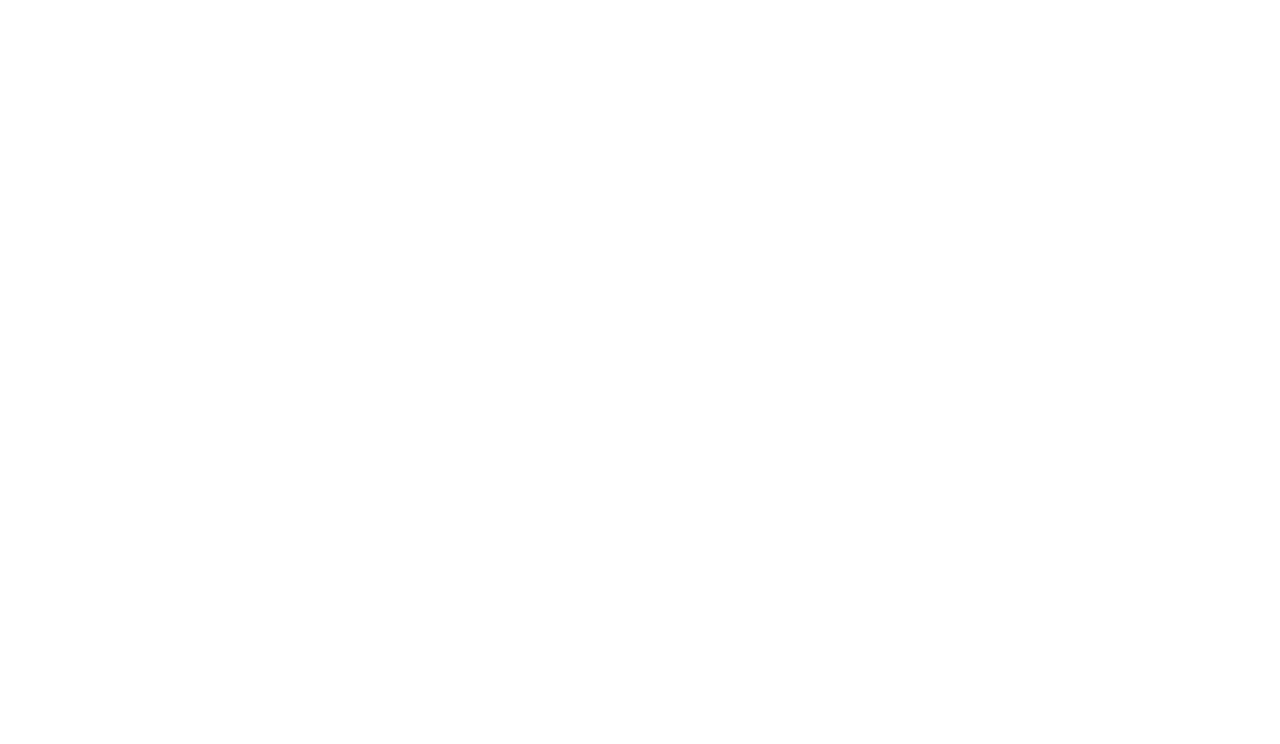
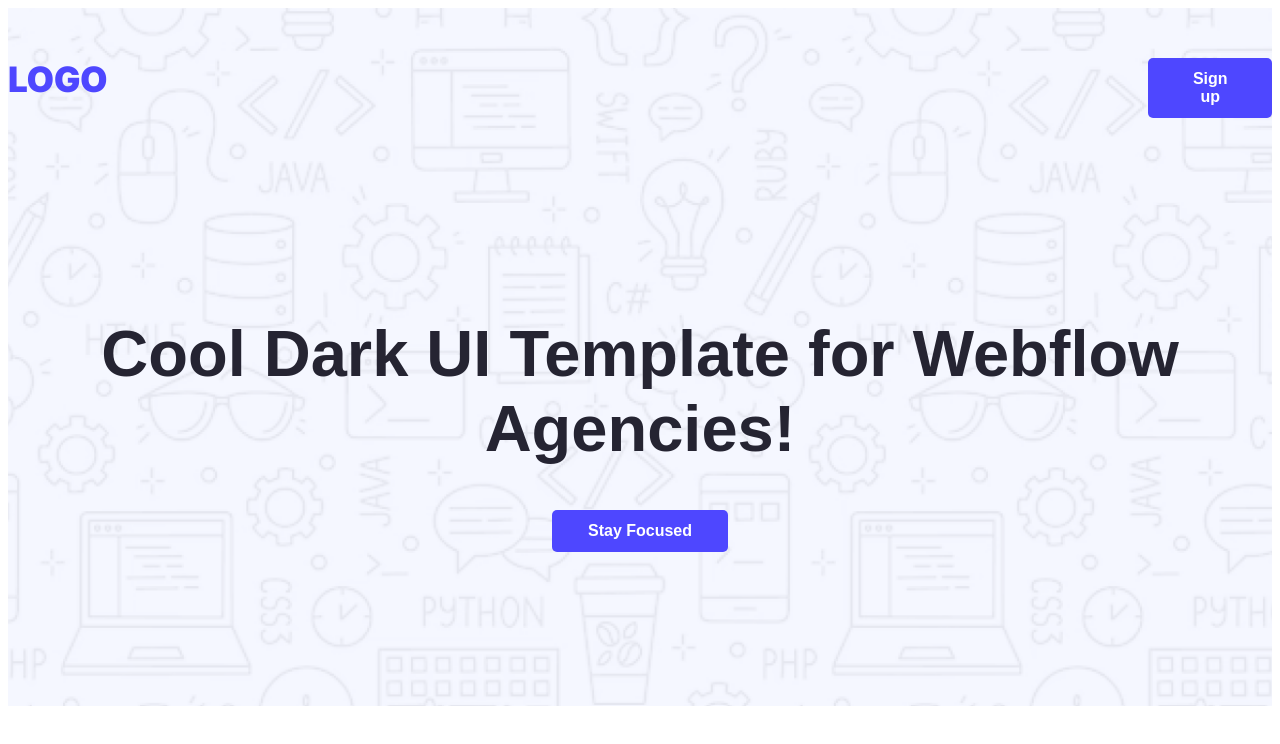
Before and after one commit to mashudasiddikamaisha/Landing-launchpad, a plain HTML site: page index.html in a window 1280 px wide. Drawn offline with Linux system fonts and the light colour scheme.

Commit message:
added banner

```diff
--- /dev/null
+++ b/Styles/launchpad.css
@@ -0,0 +1,75 @@
+/* banner style */
+
+header {
+    background-image: url(../Assets/Hero-bg.png);
+    background-size: cover;
+    background-position: center;
+    display: flex;
+    justify-content: space-between;
+    height: 698px;
+    width: auto;
+    flex-direction: column;
+}
+
+.logo {
+  font-family: "Inter", sans-serif;
+  /* font-optical-sizing: auto; */
+  font-weight: 900;
+  /* font-style: normal; */
+  color: #4E47FF;
+  font-size: 35px;
+}
+.banner-btn {
+    background-color: #4E47FF;
+    color: white;
+    padding: 12px 36px;
+    border-radius: 5px;
+    border: none;
+    cursor: pointer;
+    font-size: 16px;
+    font-weight: bold;
+}
+.banner-btn:hover {
+    background-color: darkblue;
+}
+
+.banner-intro {
+    display: flex;
+    gap: 1041px;
+    margin-top: 50px;
+}
+
+.banner-description {
+    display: flex;
+    font-size: 40px;
+    align-items: center;
+    justify-content: center;
+    text-align: center;
+    flex-direction: column;
+    flex-grow: 1;
+}
+
+
+.banner-title {
+  font-family: "Raleway", sans-serif;
+  /* font-optical-sizing: auto; */
+  font-weight: bold;
+  /* font-style: normal; */
+  text-align: center;
+  color: #252432;
+  font-size: 65px;
+}
+/* shared style */
+.signup-btn {
+    border-radius: 5px;
+    color: #FFFFFF;
+    background-color: #4E47FF;
+    padding: 12px 35px;
+    border: none;
+    font-size: 16px;
+    font-weight: bold;
+    cursor: pointer;
+}
+.signup-btn:hover {
+    background-color: darkblue;
+}
--- a/index.html
+++ b/index.html
@@ -4,9 +4,24 @@
     <meta charset="UTF-8">
     <meta name="viewport" content="width=device-width, initial-scale=1.0">
     <title>Landing Launchpad</title>
+    <link rel="preconnect" href="https://fonts.googleapis.com">
+<link rel="preconnect" href="https://fonts.gstatic.com" crossorigin>
+<link href="https://fonts.googleapis.com/css2?family=Inter:ital,opsz,wght@0,14..32,100..900;1,14..32,100..900&family=Open+Sans:ital,wght@0,300..800;1,300..800&display=swap" rel="stylesheet">
+<link rel="stylesheet" href="Styles/launchpad.css">
 </head>
 <body>
     <header>
+        <div class="banner-intro">
+            <div class="logo">LOGO</div>
+            <button class="signup-btn">Sign up</button>
+        </div>
+
+        <div class="banner-description">
+            <h1 class="banner-title">Cool Dark UI Template for Webflow Agencies!</h1>
+            <button class="banner-btn">Stay Focused</button>
+        </div>
+
+
 
     </header>
     <main>
```
